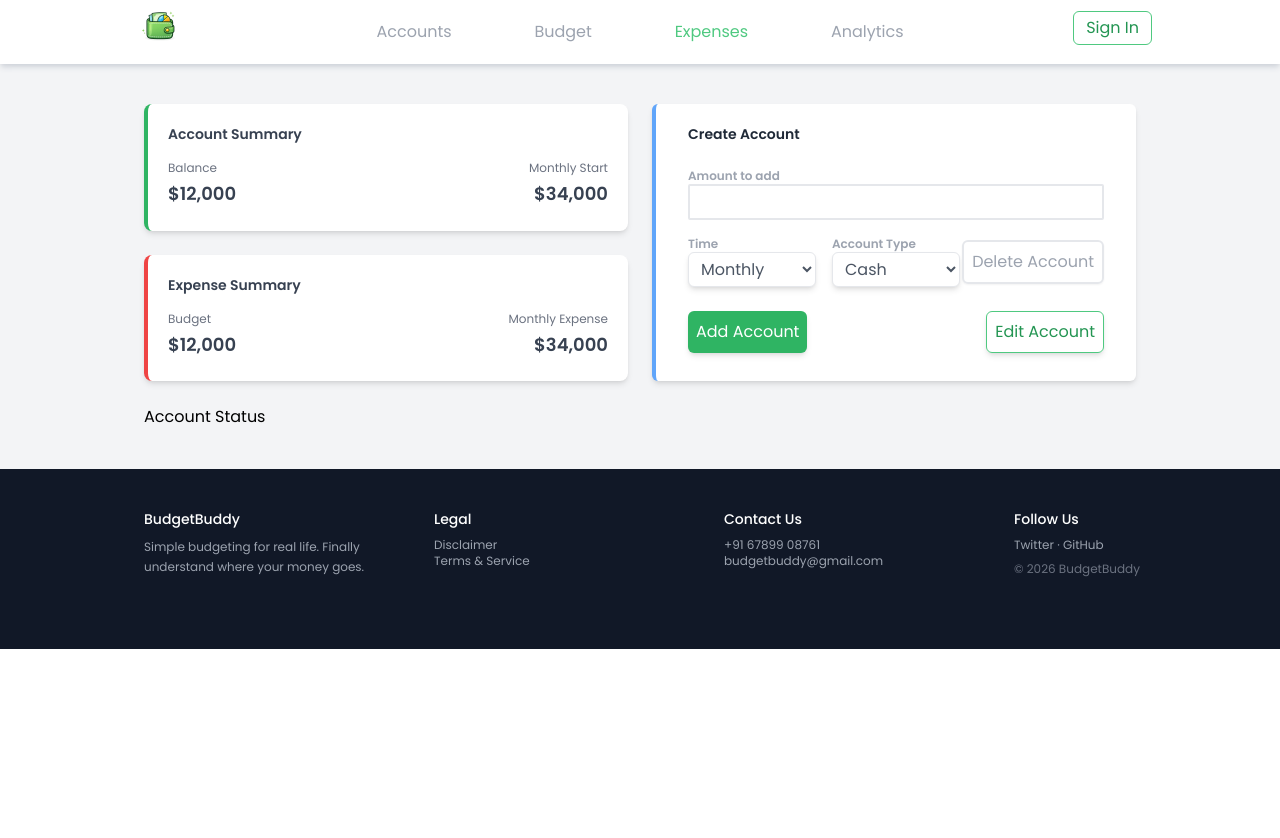
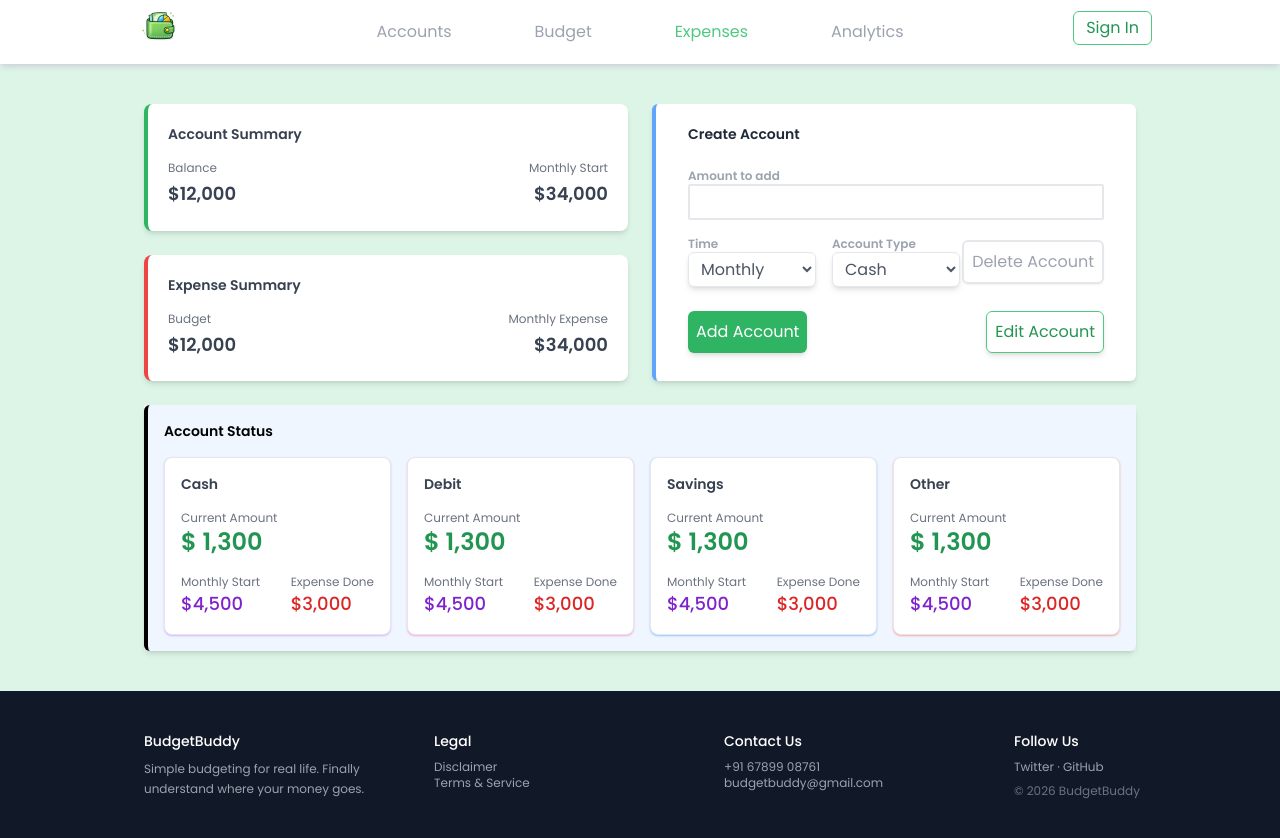
Before and after one commit to Vinitgaikwad/Budget-Planner, a React (Vite) app in the folder frontend/: page /dashboard/account in a window 1280 px wide. Shown: the top 838 px of the page. Before the commit the page ends 800 px from the top, so only its background shows below. Built offline with nearby package versions, Linux system fonts and the light colour scheme.

Commit message:
Completed Accounts

```diff
--- /dev/null
+++ b/frontend/src/features/account/components/Account.tsx
@@ -0,0 +1,35 @@
+import { numberComma } from "@/shared/utils";
+
+export type AccountProps = {
+    shadow: string
+    accountType: string,
+    current_amount: number,
+    mounthly_amount: number,
+    expense_amount: number,
+}
+
+export function Account(AccountProps: AccountProps) {
+    return (
+        <div className={`bg-white p-4 rounded-lg border border-gray-200 shadow-sm ${AccountProps.shadow}`}>
+            <h2 className="text-sm font-semibold text-gray-700 mb-4">{AccountProps.accountType}</h2>
+
+            <div className="mb-4">
+                <p className="text-xs text-gray-500">Current Amount</p>
+                <p className="text-2xl font-semibold text-brand-600">$ {numberComma(AccountProps.current_amount)}</p>
+            </div>
+
+            <div className="flex justify-between">
+                <div>
+                    <p className="text-xs text-gray-500">Monthly Start</p>
+                    <p className="text-lg font-medium text-purple-700">${numberComma(AccountProps.mounthly_amount)}</p>
+                </div>
+
+                <div>
+                    <p className="text-xs text-gray-500">Expense Done</p>
+                    <p className="text-lg font-medium text-red-600">${numberComma(AccountProps.expense_amount)}</p>
+                </div>
+            </div>
+        </div>
+
+    );
+}
--- a/frontend/src/features/account/components/AccountStatus.tsx
+++ b/frontend/src/features/account/components/AccountStatus.tsx
@@ -1,7 +1,17 @@
+import { Account } from "./Account";
+
 export function AccountStatus() {
     return (
-        <div className="">
-            <h1 className="">Account Status</h1>
+        <div className="rounded-md bg-blue-50 p-4 border-l-4 border-black shadow-md">
+            <h1 className="mb-4 text-sm font-semibold">Account Status</h1>
+            <div className="grid grid-cols-4 gap-4 ">
+                <Account accountType="Cash" shadow="shadow-purple-300" current_amount={1300} expense_amount={3000} mounthly_amount={4500}></Account>
+                <Account accountType="Debit" shadow="shadow-pink-300" current_amount={1300} expense_amount={3000} mounthly_amount={4500}></Account>
+                <Account accountType="Savings" shadow="shadow-blue-300" current_amount={1300} expense_amount={3000} mounthly_amount={4500}></Account>
+                <Account accountType="Other" shadow="shadow-red-300" current_amount={1300} expense_amount={3000} mounthly_amount={4500}></Account>
+            </div>
         </div>
     );
 }
+
+// Amount, Mounthy Start, --Acc_type, Spent Money
--- a/frontend/src/features/account/pages/AccountsPage.tsx
+++ b/frontend/src/features/account/pages/AccountsPage.tsx
@@ -5,7 +5,7 @@ import { ExpenseSummary } from "../components/ExpenseSummary";
 
 export function AccountsPage() {
     return (
-        <div className="grid md:grid-cols-2 px-36 py-10 bg-gray-100 md:gap-6">
+        <div className="grid md:grid-cols-2 px-36 py-10 bg-brand-100 md:gap-6">
             <div className="grid gap-6">
                 <AccountSummary></AccountSummary>
                 <ExpenseSummary></ExpenseSummary>
--- a/frontend/src/shared/utils/index.ts
+++ b/frontend/src/shared/utils/index.ts
@@ -1 +1,2 @@
 export * from "./capitalize"
+export * from "./numberComma"
--- /dev/null
+++ b/frontend/src/shared/utils/numberComma.ts
@@ -0,0 +1,3 @@
+export function numberComma(value: number): string {
+    return value.toLocaleString("en-IN");
+}
```
